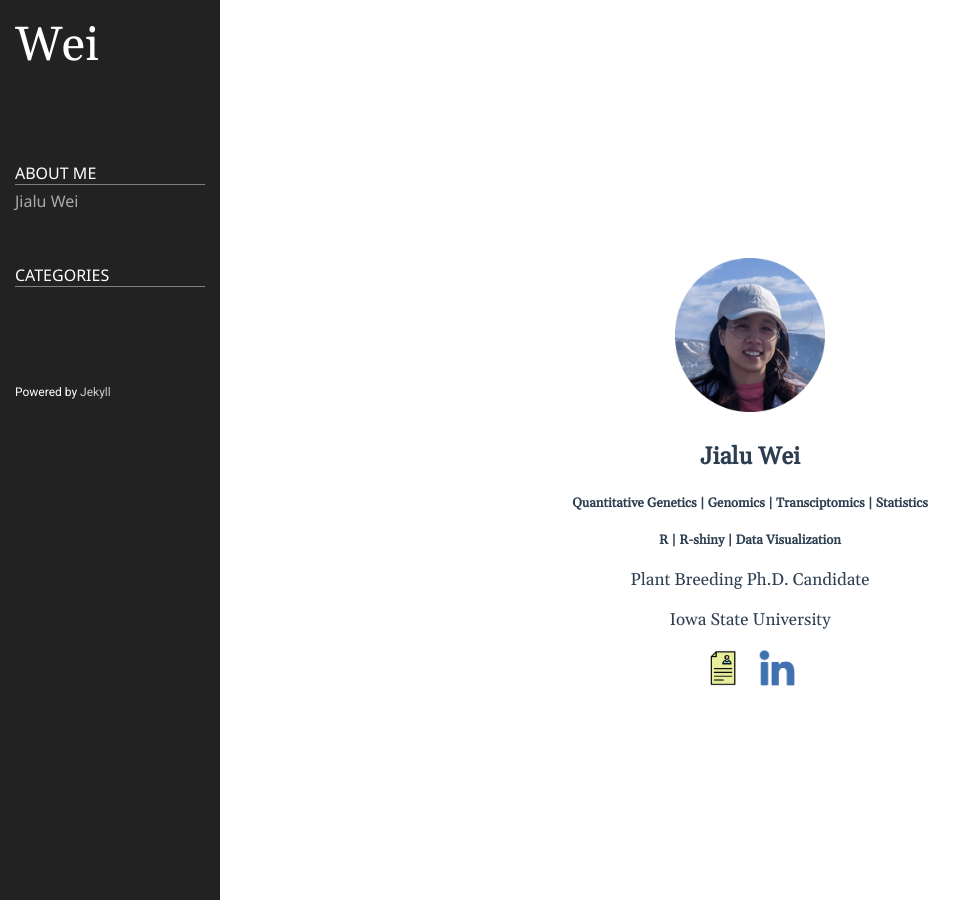
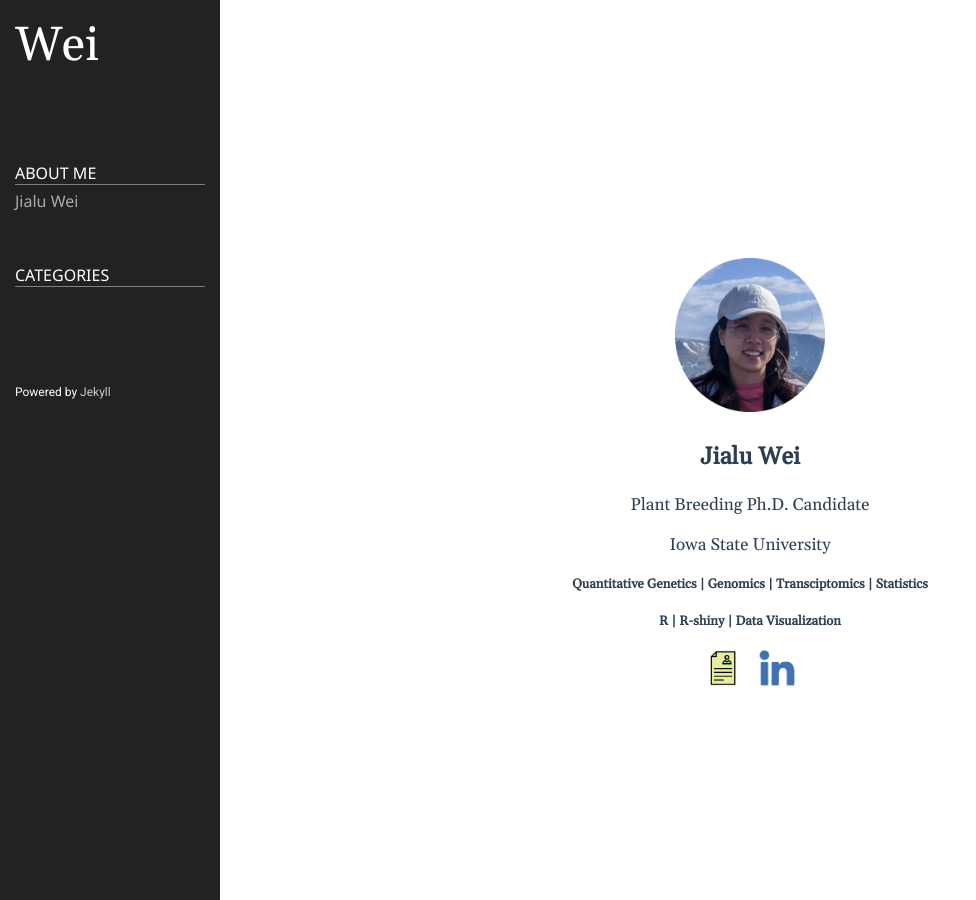
Before and after one commit to jialuw/jialuw.github.io, a Jekyll site: the page built from jlwei.md, in a window 1280 px wide. Shown: the whole page, without its empty margins (0-976 px from the left). Built offline with Jekyll 4.4.1, drawn with Linux system fonts in a browser that asks for light colours.

Commit message:
Update jlwei.md

```diff
--- a/jlwei.md
+++ b/jlwei.md
@@ -12,12 +12,6 @@ permalink: /about/
 <p align=center style='margin-top:12px;'>
   <b><font size ='+2'>Jialu Wei</font></b>
 </p>
-<p align=center style='margin-top:5px;'>
-  <b><font size ='-1'>Quantitative Genetics | Genomics | Transciptomics | Statistics </font></b>
-</p>
-<p align=center style='margin-top:5px;'>
-  <b><font size ='-1'> R | R-shiny | Data Visualization</font></b>
-</p>
 
 <p align=center style='margin-top:8px;'>
   Plant Breeding Ph.D. Candidate
@@ -26,6 +20,13 @@ permalink: /about/
   Iowa State University
 </p>
 
+<p align=center style='margin-top:5px;'>
+  <b><font size ='-1'>Quantitative Genetics | Genomics | Transciptomics | Statistics </font></b>
+</p>
+<p align=center style='margin-top:5px;'>
+  <b><font size ='-1'> R | R-shiny | Data Visualization</font></b>
+</p>
+
 <p align=center style='margin-top:7px;'>
   <a href="/public/file/Wei_CV_v2_3-page_Feb2022.pdf" class="image fit"><img src ='/public/img/CVlogo.png' width = '50' style="margin-top=:150px;"></a>
   <a href="https://www.linkedin.com/in/jialu-wei-a08442183"><img src ='/public/img/Linkedin-logo.png' width = '50' style="margin-top=:150px;"></a>
```
